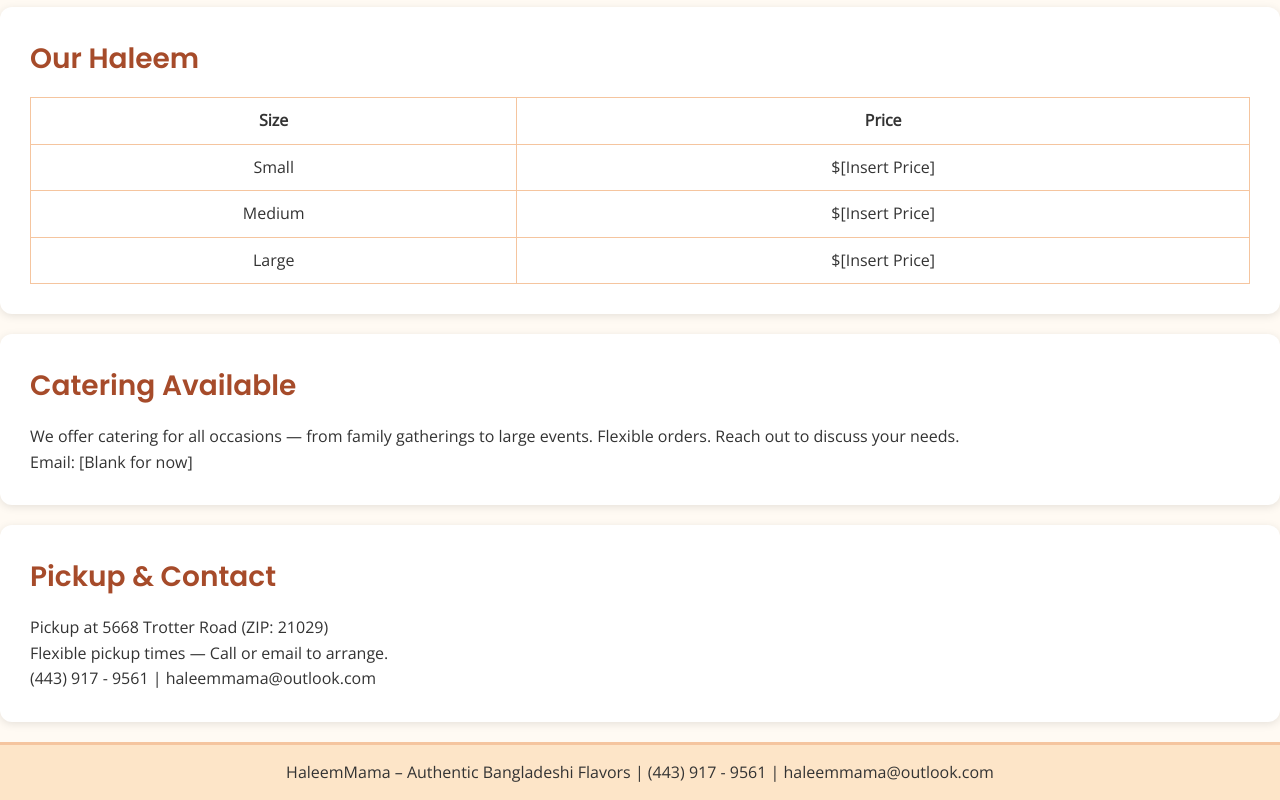
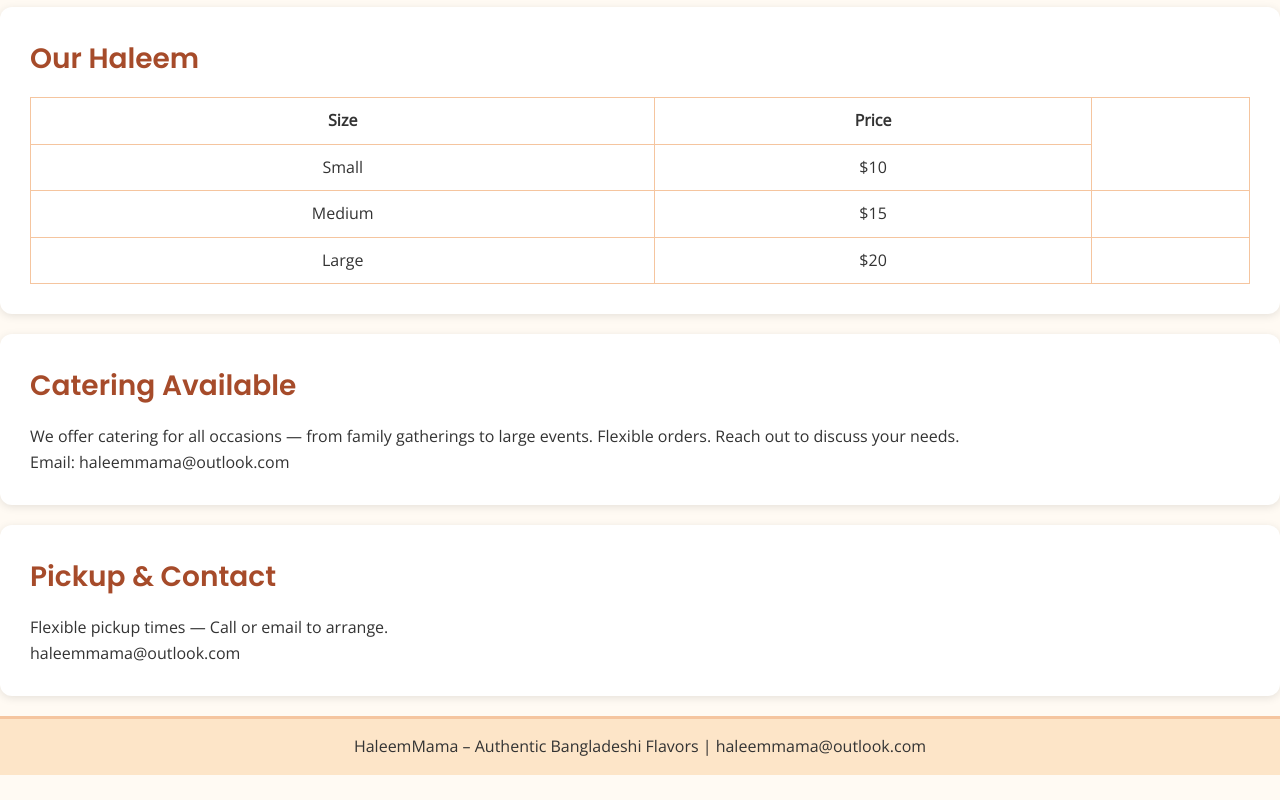
Before and after one commit to haleemmamaofficial/haleemmamaofficial.github.io, a plain HTML site: page index.html in a window 1280 px wide. Shown: the part 610-1410 px from the top of the page. After the commit the page ends 1385 px from the top, so only its background shows below. Drawn offline with nearby package versions, Linux system fonts and the light colour scheme.

Commit message:
Update index.html

```diff
--- a/index.html
+++ b/index.html
@@ -130,7 +130,7 @@
     <header>
         <div class="logo">HaleemMama</div>
         <div class="contact-info">
-            <span>(443) 917 - 9561 | haleemmama@outlook.com</span>
+            <span>haleemmama@outlook.com</span>
         </div>
     </header>
 
@@ -164,15 +164,15 @@
             <tbody>
                 <tr>
                     <td>Small</td>
-                    <td>$[Insert Price]</td>
+                    <td>$10</td>
                 </tr>
                 <tr>
                     <td>Medium</td>
-                    <td>$[Insert Price]</td>
+                    <td>$15<td>
                 </tr>
                 <tr>
                     <td>Large</td>
-                    <td>$[Insert Price]</td>
+                    <td>$20</td>
                 </tr>
             </tbody>
         </table>
@@ -181,18 +181,17 @@
     <section id="catering" class="catering">
         <h2>Catering Available</h2>
         <p>We offer catering for all occasions — from family gatherings to large events. Flexible orders. Reach out to discuss your needs.</p>
-        <p>Email: [Blank for now]</p>
+        <p>Email: haleemmama@outlook.com</p>
     </section>
 
     <section id="contact" class="contact">
         <h2>Pickup & Contact</h2>
-        <p>Pickup at 5668 Trotter Road (ZIP: 21029)</p>
         <p>Flexible pickup times — Call or email to arrange.</p>
-        <p>(443) 917 - 9561 | haleemmama@outlook.com</p>
+        <p>haleemmama@outlook.com</p>
     </section>
 
     <footer>
-        HaleemMama – Authentic Bangladeshi Flavors | (443) 917 - 9561 | haleemmama@outlook.com
+        HaleemMama – Authentic Bangladeshi Flavors | haleemmama@outlook.com
     </footer>
 </body>
 </html>
```
